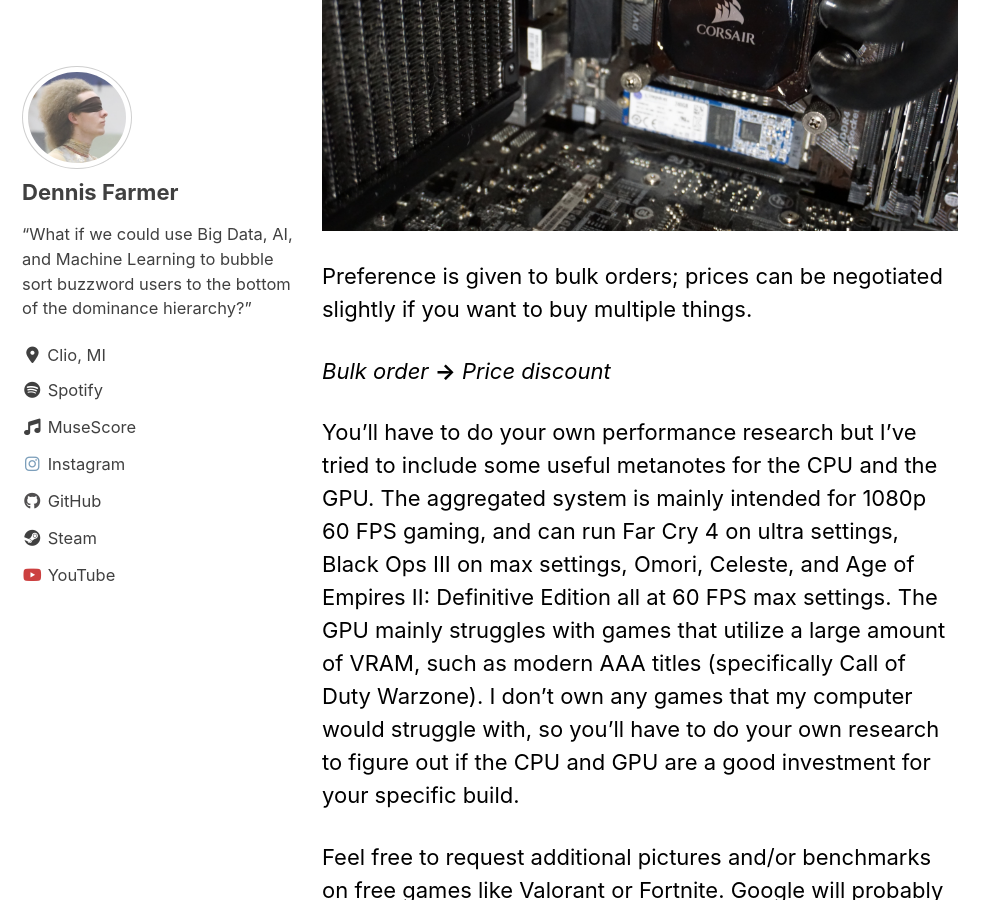
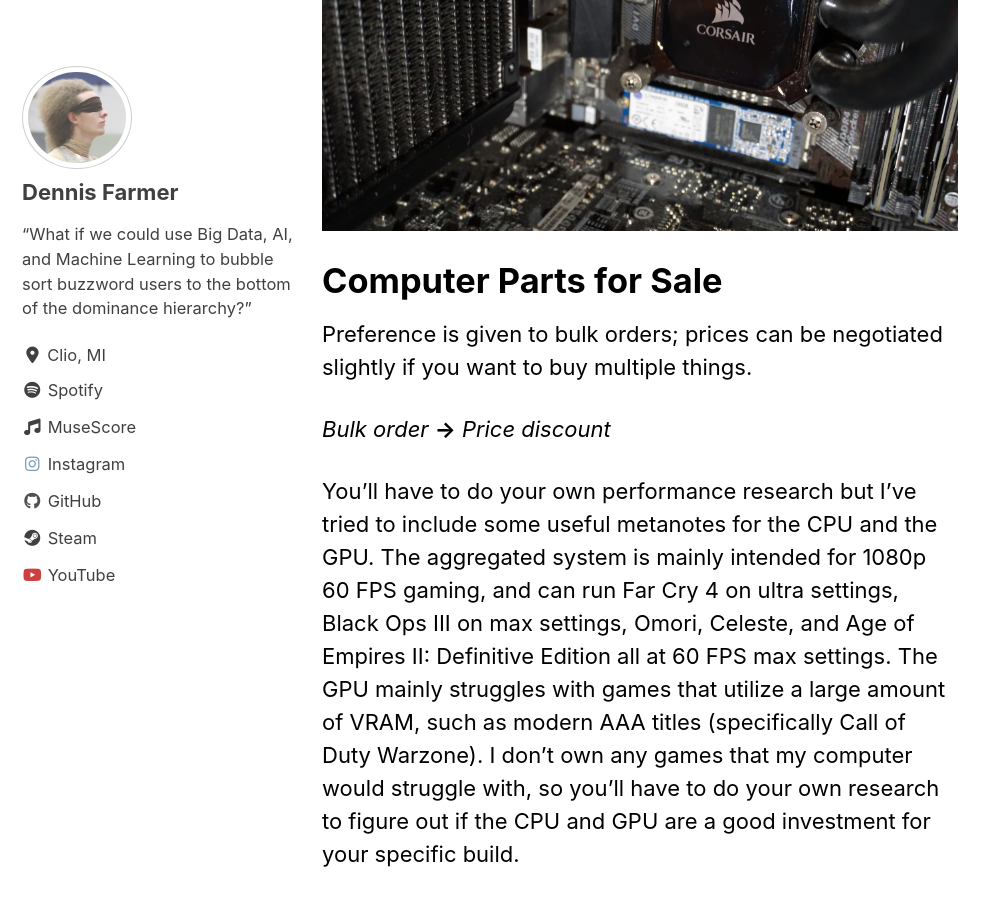
Before and after one commit to dennisfarmer/dennisfarmer.github.io, a Jekyll site: the page built from sales/_posts/2021-12-23-desktop-sale-info.md, in a window 1280 px wide and 900 px high, scrolled down 794 px. Shown: the whole window, without its empty margins (0-999 px from the left). Built offline with Jekyll 4.4.1, drawn with Linux system fonts in a browser that asks for light colours; cached includes are drawn as plain includes; nearby versions of some CDN libraries.

Commit message:
Update 2021-12-23-desktop-sale-info.md

```diff
--- a/sales/_posts/2021-12-23-desktop-sale-info.md
+++ b/sales/_posts/2021-12-23-desktop-sale-info.md
@@ -10,6 +10,8 @@ excerpt: "Some info about the PC parts that I'm planning on selling"
 ---
 
 <img src="/sales/images/desktop/527.jpg">
+
+# Computer Parts for Sale
 
 <!-- press enter to insert hyperlink? look at vim plugins -->
 
```
